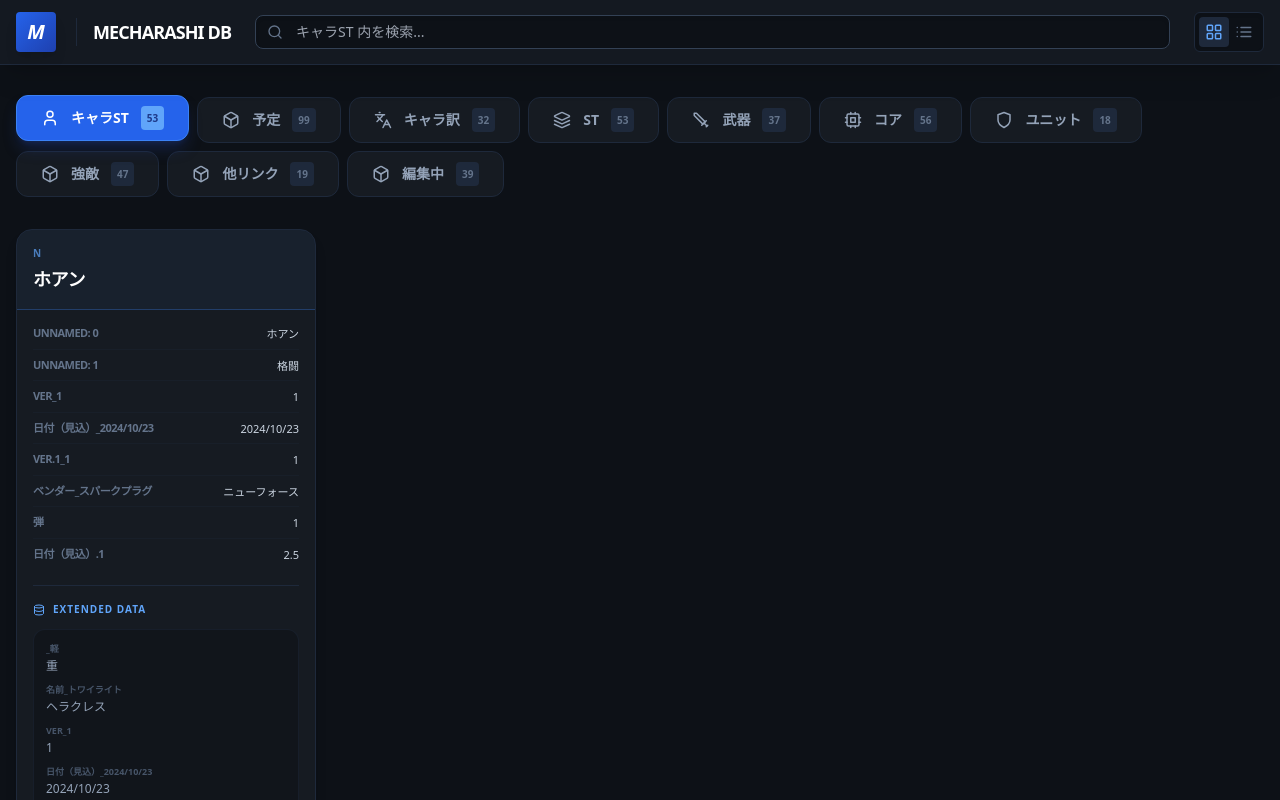
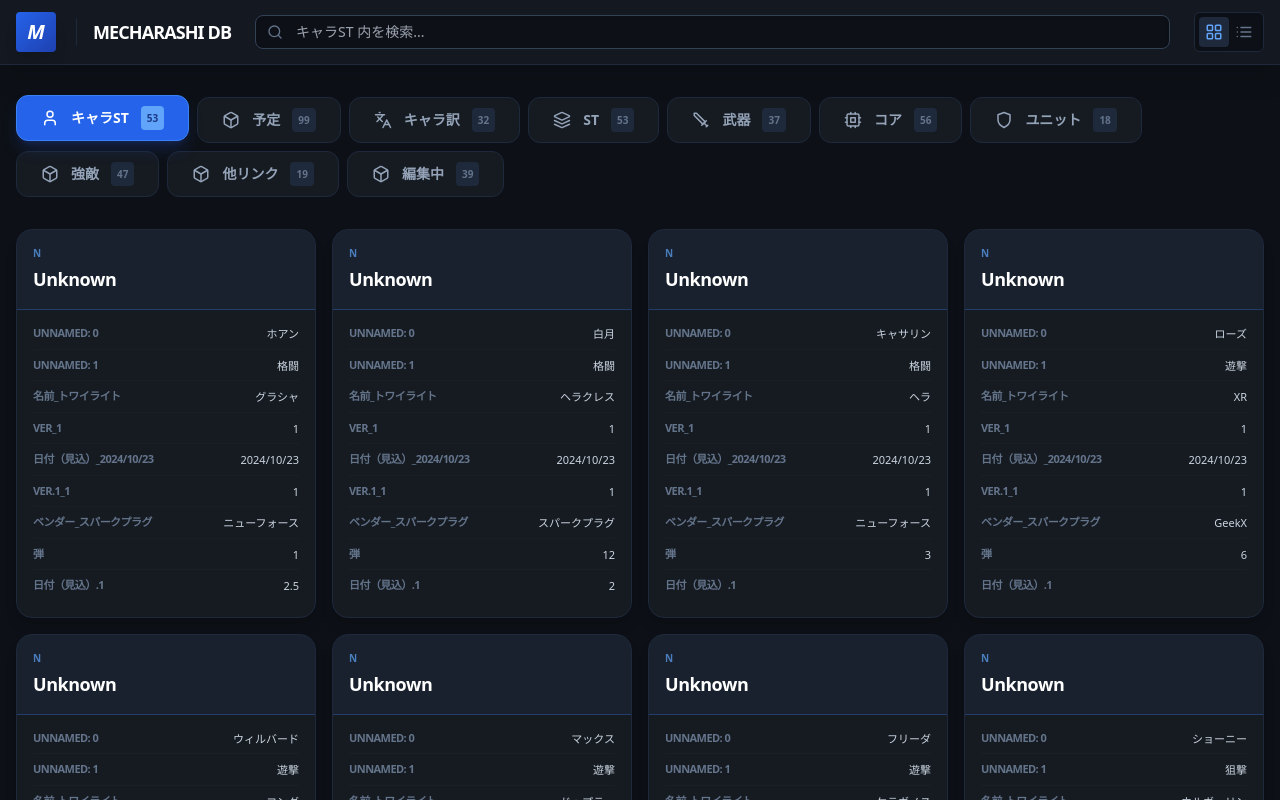
Before and after one commit to jyamaiken/mecharashi-tools, a React (Vite) app: page / in a window 1280 px wide. Shown: the top 800 px of the page. Built offline with nearby package versions, Linux system fonts and the light colour scheme; the HTML template or start-up script is replaced by a standard one.

Commit message:
Update App.tsx

```diff
--- a/src/App.tsx
+++ b/src/App.tsx
@@ -63,7 +63,7 @@ const App = () => {
     let dataToProcess = rawData;
     let keyMapping = null;
 
-    // 1. キャラSTのみ：2行にわたるヘッダーを統合するマッピングを作成
+    // 1. キャラSTのみ：2行にわたるヘッダーを統合
     if (activeTab === 'キャラST' && rawData.length > 1) {
       const subHeaderRow = rawData[0];
       dataToProcess = rawData.slice(1);
@@ -72,10 +72,13 @@ const App = () => {
       let lastValidMainHeader = '';
 
       Object.keys(subHeaderRow).forEach(key => {
+        // メインヘッダーの特定 (Unnamed対策)
         if (!key.includes('Unnamed')) {
           lastValidMainHeader = key;
         }
         const subHeaderValue = String(subHeaderRow[key] || '').trim();
+
+        // 統合キーの作成 (例: ST_名前)
         if (subHeaderValue && subHeaderValue !== lastValidMainHeader) {
           keyMapping[key] = `${lastValidMainHeader}_${subHeaderValue}`;
         } else {
@@ -84,46 +87,15 @@ const App = () => {
       });
     }
 
-    // 2. 統合・グループ化処理（キャラ訳、キャラST等で複数行を1つのカードにまとめる）
-    const grouped = [];
-    let currentItem = null;
-
-    dataToProcess.forEach((row) => {
-      // キー名の正規化適用
+    // 2. データの正規化と独立処理
+    return dataToProcess.map((row) => {
       const normalizedRow = {};
       Object.keys(row).forEach(key => {
         const newKey = keyMapping ? (keyMapping[key] || key) : key;
         normalizedRow[newKey] = row[key];
       });
-
-      // アイテムの「名前」を特定（複数の可能性をチェック）
-      const findName = (r) => {
-        return r['名前'] || r['Name'] || r['日本名'] || r['機体名'] ||
-               r['基本情報_名前'] || r['基本情報_Name'] || r['基本情報_日本名'] ||
-               (activeTab !== 'キャラST' && Object.values(r)[0]);
-      };
-
-      const nameValue = findName(normalizedRow);
-      const hasValidName = nameValue && String(nameValue).trim() !== "" && !String(nameValue).includes('Unnamed');
-
-      if (hasValidName) {
-        // 新しいアイテムの開始
-        if (currentItem) grouped.push(currentItem);
-        currentItem = { ...normalizedRow, _subRows: [] };
-      } else {
-        // 名前が空欄の場合：既存アイテムへの追加、または独立したアイテムとしての開始
-        if (currentItem) {
-          currentItem._subRows.push(normalizedRow);
-        } else {
-          // 前にアイテムがないのにデータがある場合（トワイライト等のケース）
-          // スキップせずに、この行自体を新しいアイテムとして扱う
-          currentItem = { ...normalizedRow, _subRows: [] };
-        }
-      }
+      return normalizedRow;
     });
-
-    if (currentItem) grouped.push(currentItem);
-    return grouped;
   };
 
   const processedData = getProcessedData();
@@ -132,9 +104,7 @@ const App = () => {
   const searchedItems = processedData.filter((item) =>
     Object.values(item).some(val =>
       String(val).toLowerCase().includes(searchTerm.toLowerCase())
-    ) || (item._subRows && item._subRows.some((sub) =>
-      Object.values(sub).some(sv => String(sv).toLowerCase().includes(searchTerm.toLowerCase()))
-    ))
+    )
   );
 
   const renderContent = () => {
@@ -274,7 +244,7 @@ const App = () => {
       <footer className="py-12 border-t border-slate-900 bg-[#0a0c10] px-4">
         <div className="max-w-7xl mx-auto flex flex-col md:flex-row justify-between items-center gap-4">
           <p className="text-slate-700 text-[10px] tracking-[0.4em] uppercase font-bold text-center md:text-left">
-            Mecharashi dynamic archive system v2.8
+            Mecharashi dynamic archive system v2.9
           </p>
           <div className="text-[9px] text-slate-600 text-center md:text-right leading-relaxed opacity-60 hover:opacity-100 transition-opacity">
             <p>作成者：vinotamon</p>
@@ -304,8 +274,11 @@ const NavButton = ({ active, icon, label, onClick, count }) => (
 const ItemCard = ({ item, mode, tabName }) => {
   const itemEntries = Object.entries(item).filter(([k]) => !k.startsWith('_'));
 
-  // 名前とレアリティの特定ロジック
+  // 名前とレアリティの特定
   const getName = (obj) => {
+    if (tabName === 'キャラST') {
+      return obj['ST_名前'] || obj['ST_Name'] || obj['基本情報_名前'] || obj['名前'] || 'Unknown';
+    }
     return obj['名前'] || obj['Name'] || obj['日本名'] || obj['機体名'] || obj['武器名'] ||
            obj['基本情報_名前'] || obj['基本情報_Name'] || obj['基本情報_日本名'] ||
            (Object.values(obj).find(v => v && typeof v === 'string' && v.length > 1) || 'Unknown');
@@ -316,6 +289,14 @@ const ItemCard = ({ item, mode, tabName }) => {
   const rarityClass = String(rarity).includes('S') ? 'border-orange-500/30 bg-orange-500/5 text-orange-400'
                    : String(rarity).includes('A') ? 'border-purple-500/30 bg-purple-500/5 text-purple-400'
                    : 'border-blue-500/30 bg-blue-500/5 text-blue-400';
+
+  // 情報として表示するキーのフィルタリング
+  const displayEntries = itemEntries.filter(([key]) => {
+    if (tabName === 'キャラST') {
+      return !['ST_名前', 'ST_Name', '基本情報_名前', '名前'].includes(key);
+    }
+    return !['レアリティ', 'Rarity', 'Name', '名前', '機体名', '武器名', '日本名'].includes(key);
+  });
 
   if (mode === 'list') {
     return (
@@ -336,33 +317,13 @@ const ItemCard = ({ item, mode, tabName }) => {
           </div>
 
           <div className="grid grid-cols-1 sm:grid-cols-2 md:grid-cols-3 gap-x-6 gap-y-2 pt-2 border-t border-slate-800/50">
-             {itemEntries.map(([key, val]) => (
-                val && !key.includes('名前') && !key.includes('Name') && !key.includes('レアリティ') && (
-                  <div key={key} className="flex justify-between text-[11px] border-b border-slate-800/30 pb-1">
-                    <span className="text-slate-500 font-bold uppercase tracking-tighter">{key}</span>
-                    <span className="text-slate-300 ml-4 text-right">{String(val)}</span>
-                  </div>
-                )
+             {displayEntries.map(([key, val]) => (
+                <div key={key} className="flex justify-between text-[11px] border-b border-slate-800/30 pb-1">
+                  <span className="text-slate-500 font-bold uppercase tracking-tighter">{key}</span>
+                  <span className="text-slate-300 ml-4 text-right">{val !== undefined && val !== null ? String(val) : ''}</span>
+                </div>
              ))}
           </div>
-
-          {/* サブ行の表示 */}
-          {item._subRows && item._subRows.length > 0 && (
-            <div className="space-y-2 mt-2">
-              {item._subRows.map((sub, idx) => (
-                <div key={idx} className="p-3 bg-black/20 rounded-lg border border-slate-800/50 text-[11px] grid grid-cols-1 sm:grid-cols-2 gap-2">
-                  {Object.entries(sub).map(([sk, sv]) => (
-                    sv && !sk.includes('Unnamed') && (
-                      <div key={sk} className="flex justify-between">
-                        <span className="text-slate-600 font-bold uppercase text-[9px]">{sk}</span>
-                        <span className="text-slate-400 text-right">{String(sv)}</span>
-                      </div>
-                    )
-                  ))}
-                </div>
-              ))}
-            </div>
-          )}
         </div>
       </div>
     );
@@ -395,37 +356,15 @@ const ItemCard = ({ item, mode, tabName }) => {
           )}
 
           <div className="space-y-2">
-            {itemEntries.map(([key, val]) => (
-              val && !key.includes('名前') && !key.includes('Name') && !key.includes('レアリティ') &&
+            {displayEntries.map(([key, val]) => (
               !['免', '種別', '条件or効果', '要度'].includes(key) && (
                 <div key={key} className="flex justify-between text-[11px] border-b border-slate-800/30 pb-1.5 last:border-0">
                   <span className="text-slate-500 uppercase tracking-tighter font-bold leading-tight mr-2">{key}</span>
-                  <span className="text-slate-300 font-medium text-right ml-2 break-all">{String(val)}</span>
+                  <span className="text-slate-300 font-medium text-right ml-2 break-all">{val !== undefined && val !== null ? String(val) : ''}</span>
                 </div>
               )
             ))}
           </div>
-
-          {/* サブ行（拡張データ）の表示 */}
-          {item._subRows && item._subRows.length > 0 && (
-            <div className="mt-4 pt-4 border-t border-slate-800">
-              <p className="text-[10px] text-blue-400 font-black mb-3 tracking-widest uppercase flex items-center gap-2">
-                <Database size={12} /> EXTENDED DATA
-              </p>
-              {item._subRows.map((sub, idx) => (
-                <div key={idx} className="mb-4 last:mb-0 p-3 bg-black/20 rounded-xl border border-slate-800/50">
-                  {Object.entries(sub).map(([sk, sv]) => (
-                    sv && !sk.includes('Unnamed') && (
-                      <div key={sk} className="flex flex-col mb-2 last:mb-0">
-                        <span className="text-[9px] text-slate-600 font-bold uppercase">{sk}</span>
-                        <span className="text-xs text-slate-400 leading-relaxed">{String(sv)}</span>
-                      </div>
-                    )
-                  ))}
-                </div>
-              ))}
-            </div>
-          )}
         </div>
       </div>
     </div>
```
